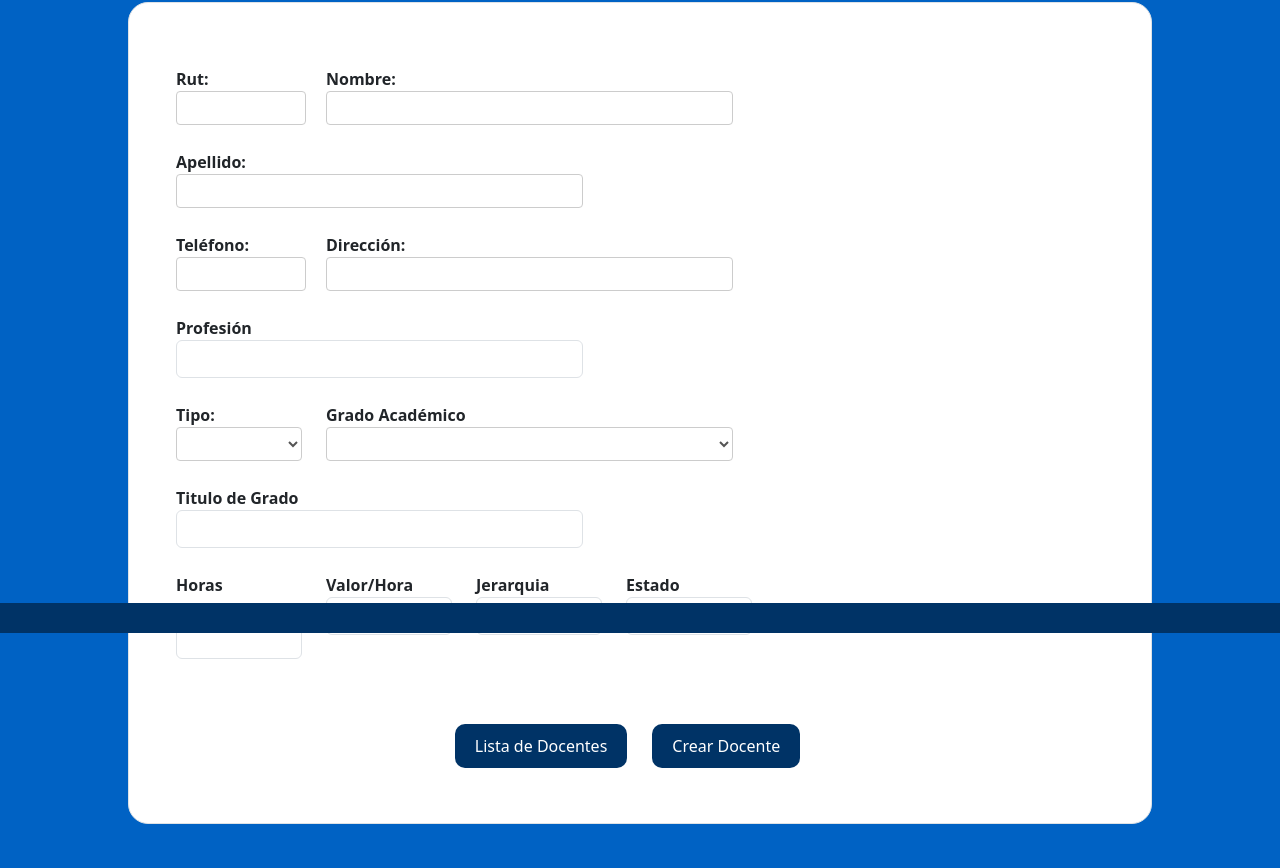
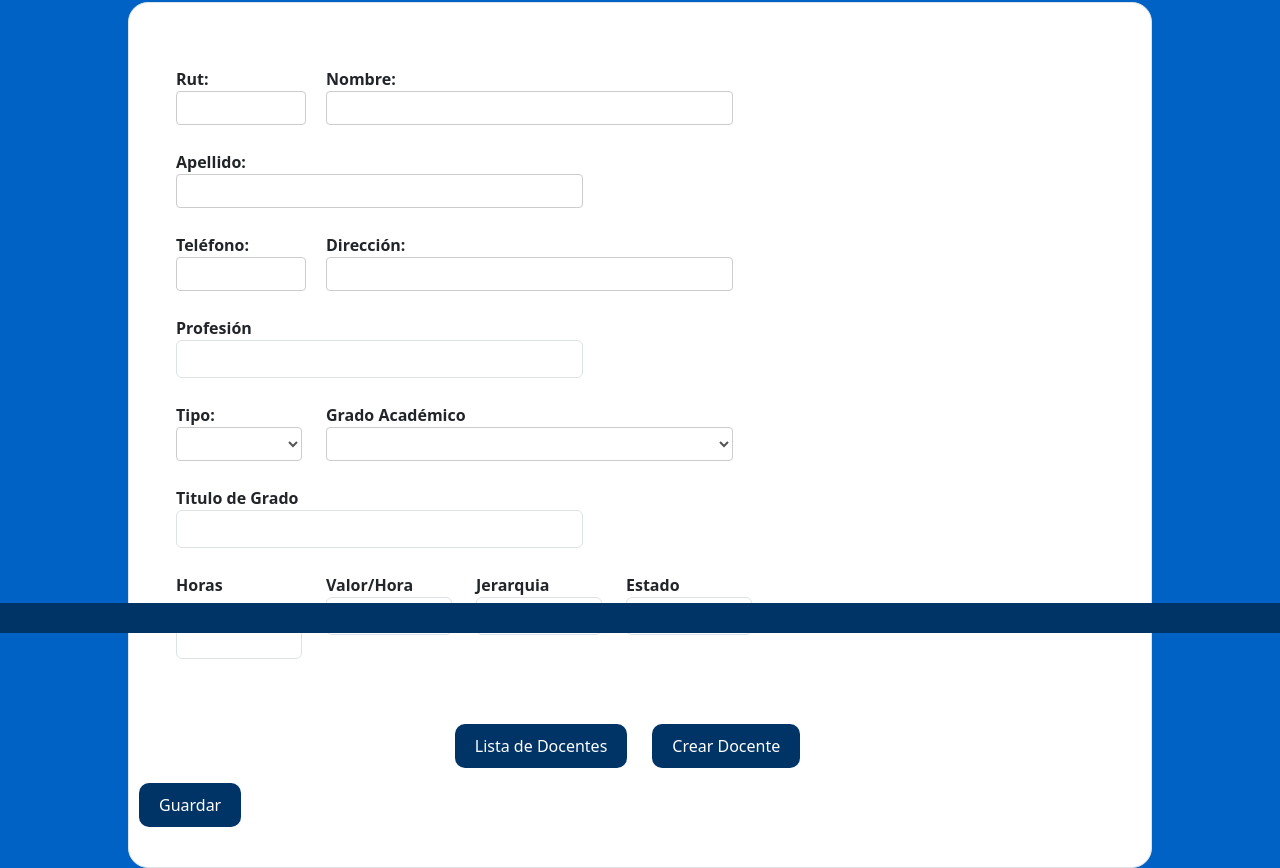
Before and after one commit to NachoMezaM/CDT_CargaTest1, an Angular app: page /profesor/crear-profe in a window 1280 px wide. Shown: the part 167-1035 px from the top of the page. Before the commit the page ends 991 px from the top, so only its background shows below. Built offline with nearby package versions, Linux system fonts and the light colour scheme.

Commit message:
Rut enviar sin guion

```diff
--- a/src/app/profesor/crear-profe/crear-profe.component.html
+++ b/src/app/profesor/crear-profe/crear-profe.component.html
@@ -178,7 +178,9 @@
             <div class="linear">
                 <button routerLink="/profesor/index-profe" class="boton">Lista de Docentes</button>
                 <button class="boton" type="submit" [disabled]="submitDisabled">Crear Docente</button>
+
             </div>
         </form>
+        <button class= "boton" (click)="guardar()">Guardar</button>
     </div>
 </body>
--- a/src/app/profesor/crear-profe/crear-profe.component.ts
+++ b/src/app/profesor/crear-profe/crear-profe.component.ts
@@ -14,7 +14,8 @@ import { BarranavegacionComponent } from "../../barranavegacion/barranavegacion.
     imports: [CommonModule, ReactiveFormsModule, RouterOutlet, RouterLink, BarranavegacionComponent]
 })
 export class CrearProfeComponent {
-
+  datos: any = {};
+  rutdb!: string;
   submitDisabled: boolean = true;
     form!: FormGroup;
     mensajeRespuesta: string = '';
@@ -118,9 +119,44 @@ export class CrearProfeComponent {
      *
      * @return response()
      */
+
+    guardar(){
+      const rutsg = this.form.value.idProfesor.replace(/\D/g, '');
+      const Nombre = this.form.value.Nombre;
+      const Tipo = this.form.value.Tipo;
+      const Profesion = this.form.value.Profesion;
+      const Horas = this.form.value.Horas;
+      const ValorHora = this.form.value.ValorHora;
+      const idJerarquia = this.form.value.idJerarquia;
+      const Direccion = this.form.value.Direccion;
+      const Telefono = this.form.value.Telefono;
+      const Grado = this.form.value.Grado;
+      const TituloGrado = this.form.value.TituloGrado;
+      const Estado = this.form.value.Estado;
+      const Apellido = this.form.value.Apellido;
+      this.rutdb = `${rutsg}`
+      this.datos = {
+       rutdb: this.rutdb,
+       Nombre: this.form.value.Nombre,
+       Tipo: this.form.value.Tipo,
+       Profesion: this.form.value.Profesion,
+       Horas: this.form.value.Horas,
+       ValorHora: this.form.value.ValorHora,
+       idJerarquia: this.form.value.idJerarquia,
+       Direccion: this.form.value.Direccion,
+       Telefono: this.form.value.Telefono,
+       Grado: this.form.value.Grado,
+       TituloGrado: this.form.value.TituloGrado,
+       Estado: this.form.value.Estado,
+       Apellido: this.form.value.Apellido
+      };
+    }
+
+
     submit() {
-      console.log(this.form.value);
-      this.profesorService.create(this.form.value).subscribe(
+      this.guardar();
+      console.log(this.datos);
+      this.profesorService.create(this.datos).subscribe(
         (res: any) => {
           console.log('Profesor creado exitosamente!');
           this.mensajeRespuesta = 'Profesor creado exitosamente';
```
Also changed, not shown: 1 other file (tests, documents, lock files or other folders).
